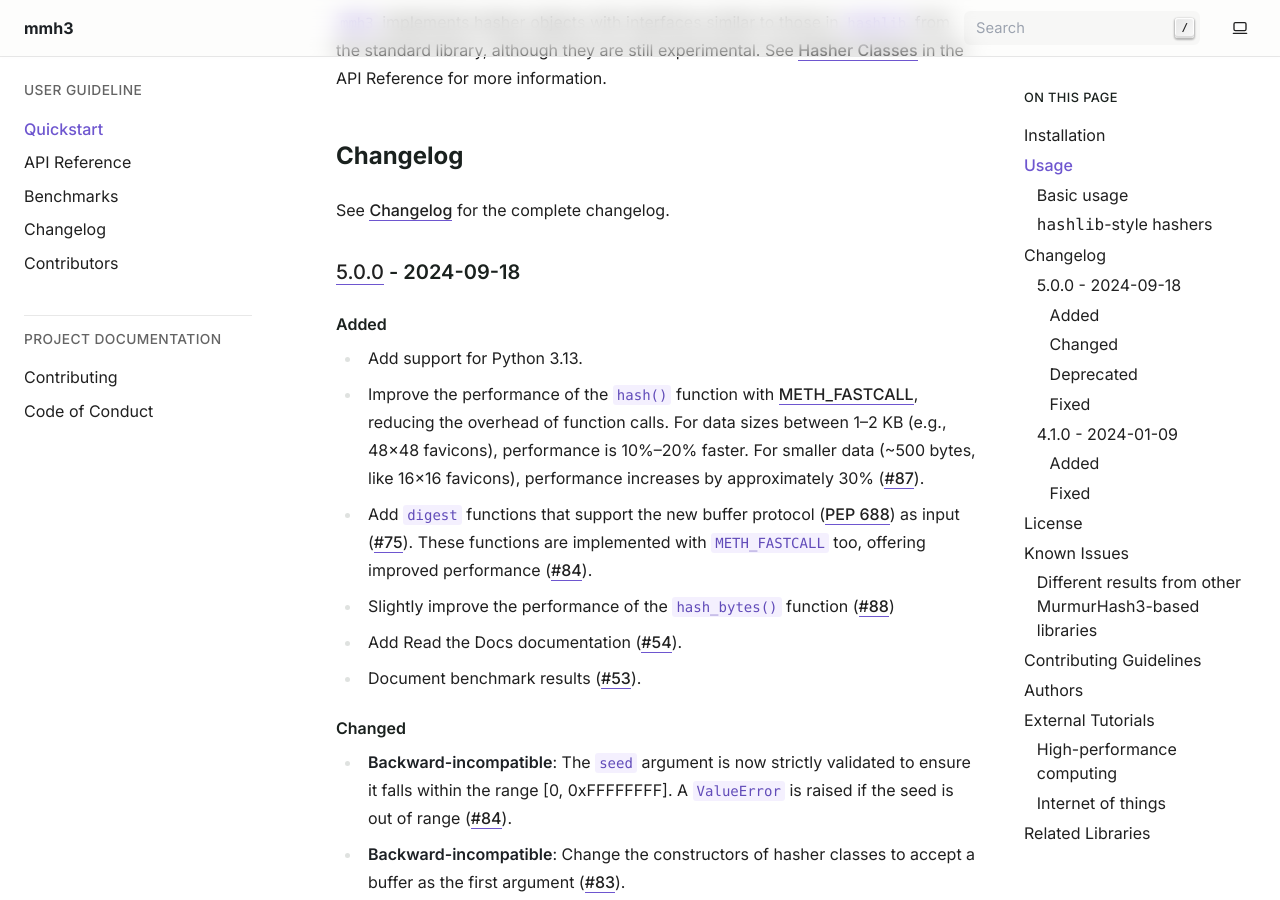
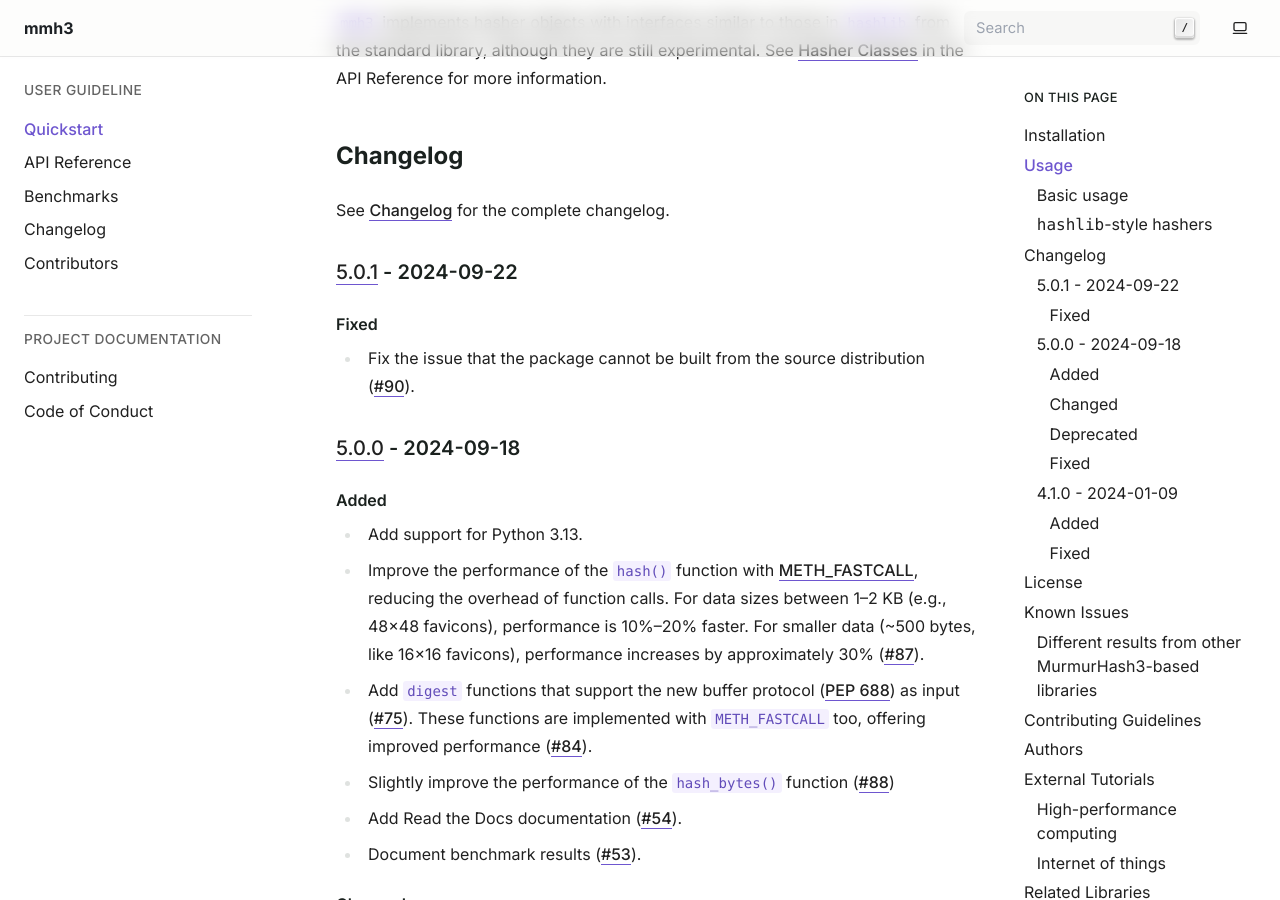
Before and after one commit to hajimes/mmh3, a Sphinx documentation site: the page built from docs/quickstart.md, in a window 1280 px wide and 900 px high, scrolled down 1581 px. Built offline with Sphinx 7.4.7, drawn with Linux system fonts in a browser that asks for light colours.

```diff
--- a/README.md
+++ b/README.md
@@ -79,6 +79,13 @@ in the API Reference for more information.
 
 See [Changelog](https://mmh3.readthedocs.io/en/latest/changelog.html) for the
 complete changelog.
+
+### [5.0.1] - 2024-09-22
+
+#### Fixed
+
+- Fix the issue that the package cannot be built from the source distribution
+  ([#90](https://github.com/hajimes/mmh3/issues/90)).
 
 ### [5.0.0] - 2024-09-18
 
@@ -240,5 +247,6 @@ is useful for OSINT and cybersecurity activities.
 - <https://github.com/ifduyue/python-xxhash>: Python bindings for xxHash (Yue
   Du)
 
+[5.0.1]: https://github.com/hajimes/mmh3/compare/v5.0.0...v5.0.1
 [5.0.0]: https://github.com/hajimes/mmh3/compare/v4.1.0...v5.0.0
 [4.1.0]: https://github.com/hajimes/mmh3/compare/v4.0.1...v4.1.0
```
Also changed, not shown: CHANGELOG.md (+8 -0 lines), docs/CONTRIBUTORS.md (+2 -0 lines).
